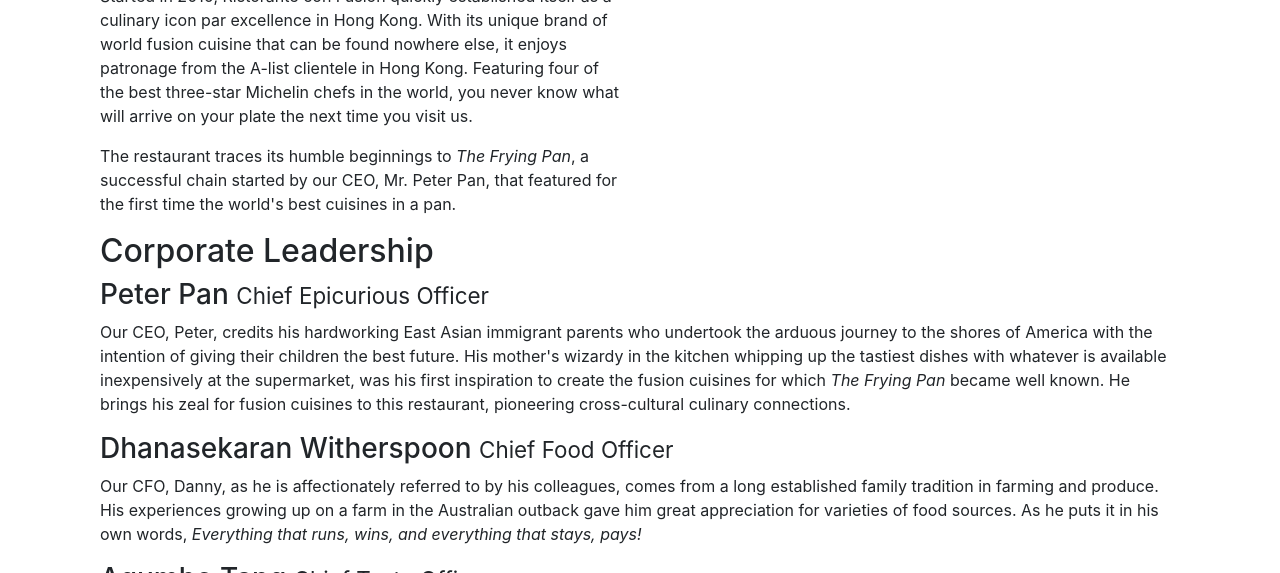
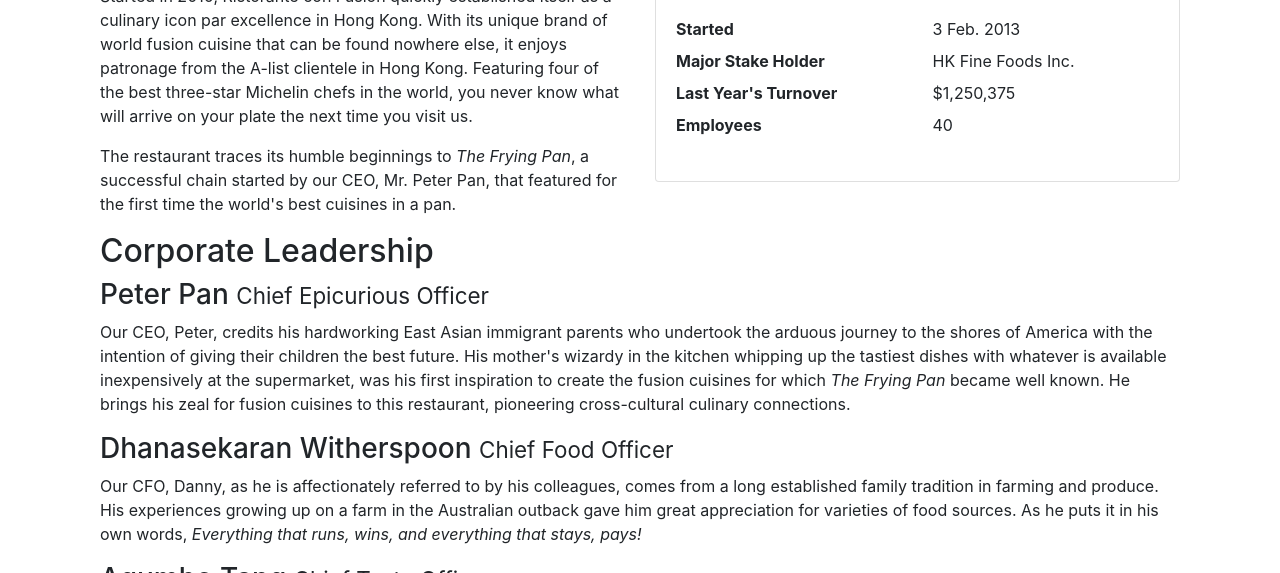
Before and after one commit to deepikagoel1/bootstrap4-app, a website: page aboutus.html in a window 1280 px wide. Shown: the part 527-1100 px from the top of the page. Drawn offline with nearby package versions, Linux system fonts and the light colour scheme.

Commit message:
add first card Facts and Figures to Webpage using description list

```diff
--- a/aboutus.html
+++ b/aboutus.html
@@ -68,7 +68,22 @@
                 <p>Started in 2010, Ristorante con Fusion quickly established itself as a culinary icon par excellence in Hong Kong. With its unique brand of world fusion cuisine that can be found nowhere else, it enjoys patronage from the A-list clientele in Hong Kong.  Featuring four of the best three-star Michelin chefs in the world, you never know what will arrive on your plate the next time you visit us.</p>
                 <p>The restaurant traces its humble beginnings to <em>The Frying Pan</em>, a successful chain started by our CEO, Mr. Peter Pan, that featured for the first time the world's best cuisines in a pan.</p>
             </div>
-            <div>
+            <div class="col-sm">
+                <div class="card">
+                    <h3 class="card-header bg-primary text-white">Facts At A Glance</h3>
+                    <div class="card-body">
+                        <dl class="row">
+                            <dt class="col-6">Started</dt>
+                            <dd class="col-6">3 Feb. 2013</dd>
+                            <dt class="col-6">Major Stake Holder</dt>
+                            <dd class="col-6">HK Fine Foods Inc.</dd>
+                            <dt class="col-6">Last Year's Turnover</dt>
+                            <dd class="col-6">$1,250,375</dd>
+                            <dt class="col-6">Employees</dt>
+                            <dd class="col-6">40</dd>
+                        </dl>
+                    </div>
+                </div>
             </div>
         </div>
 
```
